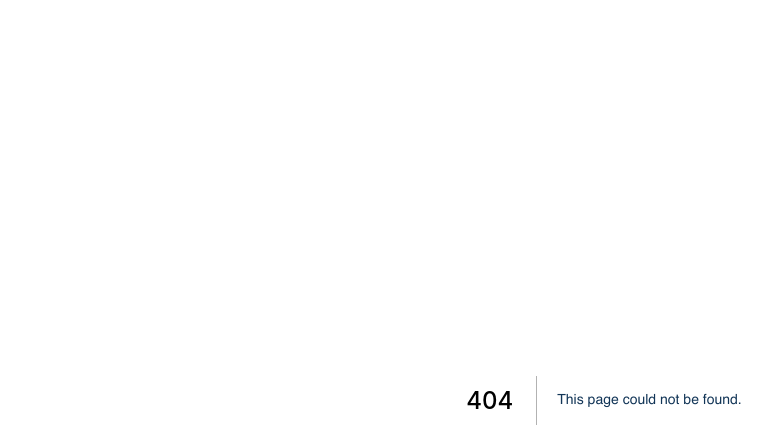
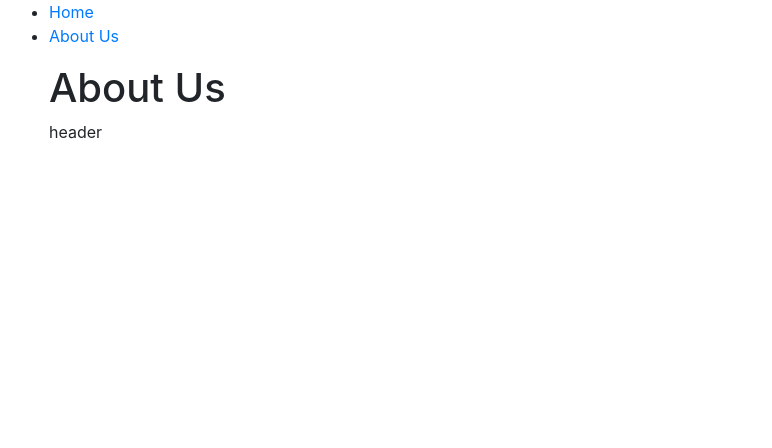
Before and after one commit to tyobaskara/nextjs-starter-T1, a Next.js app: page /about in a window 1280 px wide. Before the commit this address had no page. Shown: the top 448 px of the page, without its empty margins (36-808 px from the left). Built offline with nearby package versions, Linux system fonts and the light colour scheme.

Commit message:
next link nav

```diff
--- a/components/_includes/Header.js
+++ b/components/_includes/Header.js
@@ -1,11 +1,23 @@
-import React, { PureComponent } from 'react'
+import { PureComponent } from 'react';
+import Link from 'next/link';
 
 class Header extends PureComponent {
   render() {
     return (
       <header>
         <div className="container">
-          header
+        <ul>
+          <li>
+            <Link href="/">
+              <a>Home</a>
+            </Link>
+          </li>
+          <li>
+            <Link href="/about">
+              <a>About Us</a>
+            </Link>
+          </li>
+        </ul>
         </div>
       </header>
     )
--- a/components/_layouts/MainLayout.js
+++ b/components/_layouts/MainLayout.js
@@ -1,12 +1,11 @@
-import React from 'react';
+import Head from 'next/head';
 import Header from '../_includes/Header';
 import Footer from '../_includes/Footer';
-import Head from 'next/head';
 
 const MainLayout = props => (
   <>
+    <div className='mainLayout_container'>
       <Head>
-      <title>App Title</title>
         <link rel="icon" href="/static/images/favicon.ico" />
         <link
           href='https://cdnjs.cloudflare.com/ajax/libs/twitter-bootstrap/4.3.1/css/bootstrap.min.css'
@@ -18,7 +17,7 @@ const MainLayout = props => (
         />
         <meta name="viewport" content="width=device-width, initial-scale=1"></meta>
       </Head>
-    <div className='mainLayout_container'>
+
       <Header />
       {props.children}
       <Footer />
--- /dev/null
+++ b/pages/about.js
@@ -0,0 +1,15 @@
+import Head from 'next/head';
+import MainLayout from '../components/_layouts/MainLayout';
+
+const About = () => (
+  <MainLayout>
+    <Head>
+      <title>About Us Title</title>
+    </Head>
+    <div className="container">
+      <h1>About Us</h1>
+    </div>
+  </MainLayout>
+);
+
+export default About;
--- a/pages/index.js
+++ b/pages/index.js
@@ -1,4 +1,4 @@
-import { Component } from 'react';
+import Head from 'next/head';
 import Swal from 'sweetalert2';
 import withReactContent from 'sweetalert2-react-content';
 import MainLayout from '../components/_layouts/MainLayout';
@@ -23,6 +23,9 @@ const showModal = () => {
 
 const App = () => (
   <MainLayout>
+    <Head>
+      <title>Home Title</title>
+    </Head>
     <Home showModal={showModal} />
   </MainLayout>
 );
```
Lines whose indentation alone changed are shown as unchanged.
